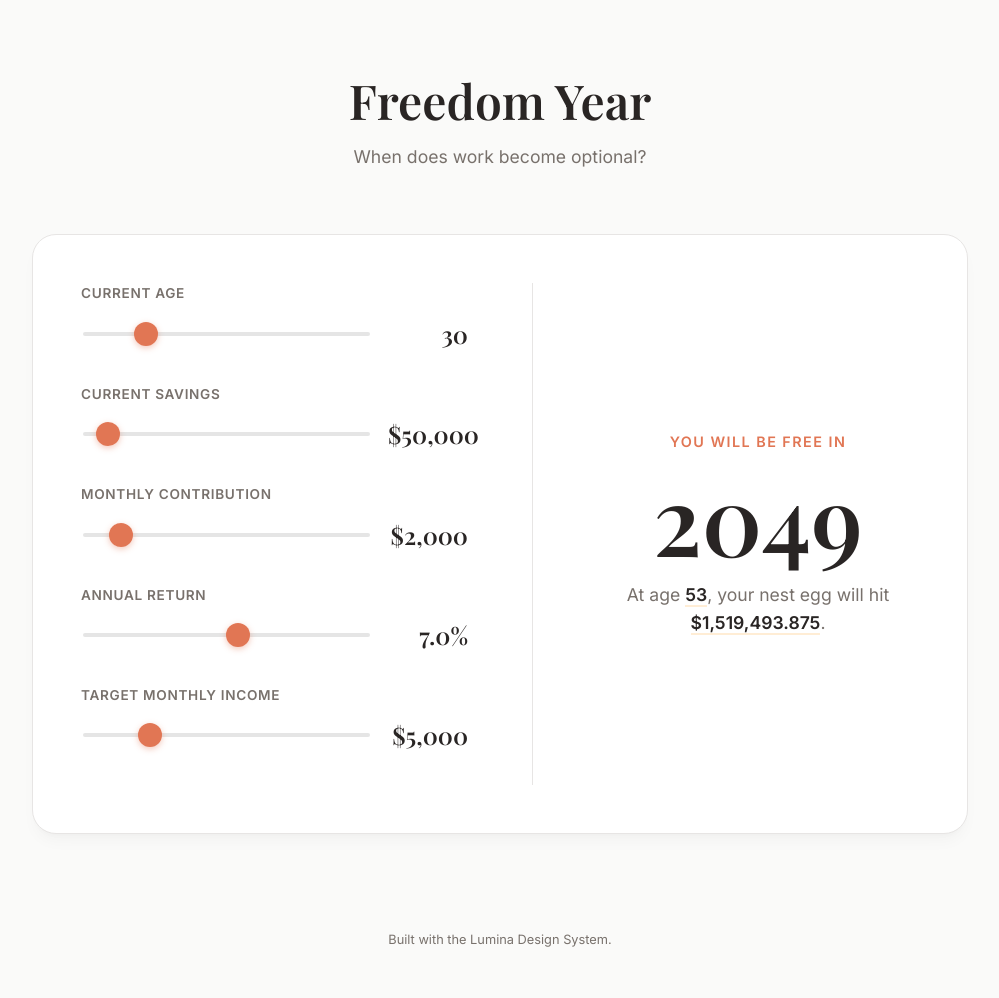
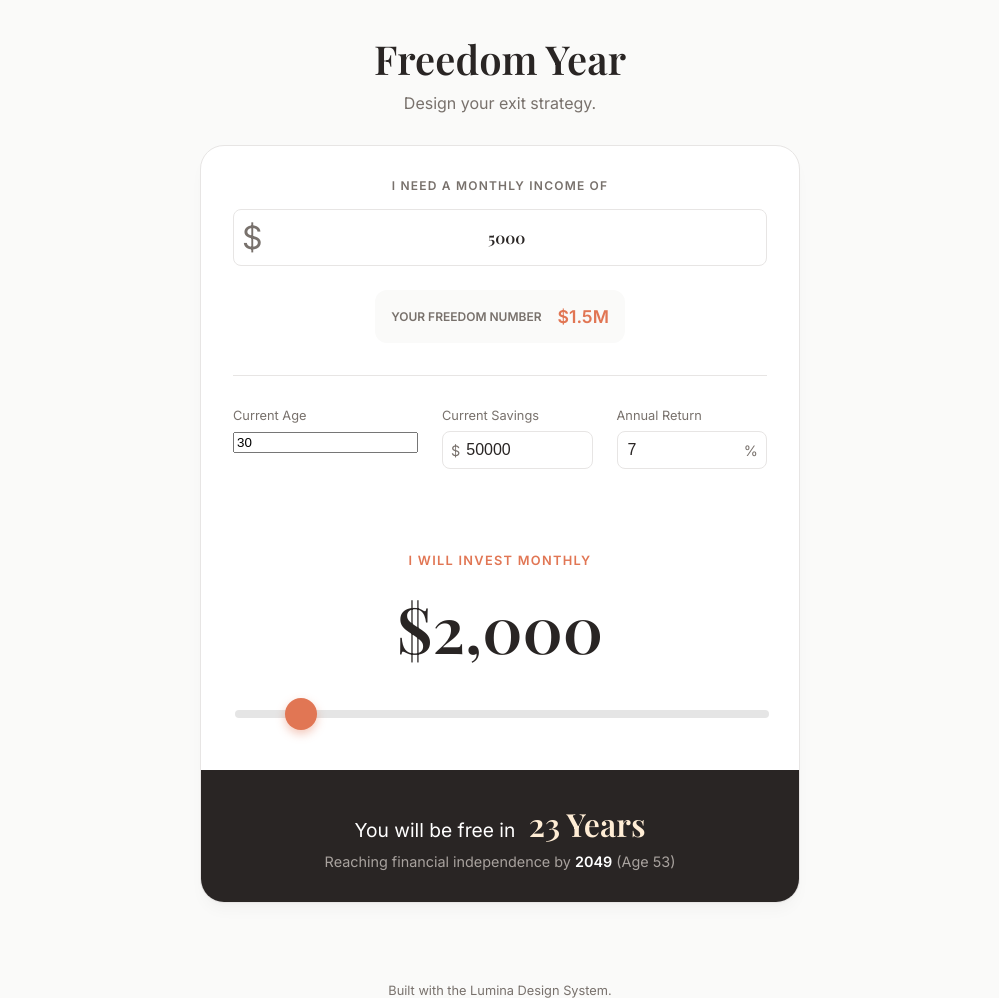
Before and after one commit to tejasdessai01/freedom-year, a plain HTML site: page index.html in a window 1280 px wide. Shown: the whole page, without its empty margins (140-1139 px from the left). Drawn offline with nearby package versions, Linux system fonts and the light colour scheme; a web font is replaced by a local one.

Commit message:
feat: redesign UX to focus on Freedom Number

```diff
--- a/app.js
+++ b/app.js
@@ -1,23 +1,24 @@
-// Inputs
 const inputs = {
+  targetIncome: document.getElementById('targetIncome'),
   currentAge: document.getElementById('currentAge'),
   currentSavings: document.getElementById('currentSavings'),
-  monthlySavings: document.getElementById('monthlySavings'),
   interestRate: document.getElementById('interestRate'),
-  targetIncome: document.getElementById('targetIncome')
+  monthlySavings: document.getElementById('monthlySavings')
 };
 
-// Displays
 const displays = {
-  currentAge: document.getElementById('disp-currentAge'),
-  currentSavings: document.getElementById('disp-currentSavings'),
+  freedomNumber: document.getElementById('freedomNumber'),
   monthlySavings: document.getElementById('disp-monthlySavings'),
-  interestRate: document.getElementById('disp-interestRate'),
-  targetIncome: document.getElementById('disp-targetIncome'),
-  freedomYear: document.getElementById('freedomYear'),
-  freedomAge: document.getElementById('freedomAge'),
-  freedomNestEgg: document.getElementById('freedomNestEgg')
+  freedomYears: document.getElementById('freedomYears'),
+  freedomDate: document.getElementById('freedomDate'),
+  freedomAge: document.getElementById('freedomAge')
 };
+
+function formatMoneyShort(num) {
+  if (num >= 1000000) return '$' + (num / 1000000).toFixed(1) + 'M';
+  if (num >= 1000) return '$' + (num / 1000).toFixed(0) + 'k';
+  return '$' + num;
+}
 
 function formatMoney(num) {
   return '$' + Number(num).toLocaleString();
@@ -25,58 +26,52 @@ function formatMoney(num) {
 
 function update() {
   // 1. Get Values
+  const monthlySpend = Number(inputs.targetIncome.value);
   const age = Number(inputs.currentAge.value);
   let nestEgg = Number(inputs.currentSavings.value);
-  const monthly = Number(inputs.monthlySavings.value);
   const rate = Number(inputs.interestRate.value) / 100;
-  const targetMonthly = Number(inputs.targetIncome.value);
+  const monthlyContrib = Number(inputs.monthlySavings.value);
 
-  // 2. Update Input Displays
-  displays.currentAge.innerText = age;
-  displays.currentSavings.innerText = formatMoney(nestEgg);
-  displays.monthlySavings.innerText = formatMoney(monthly);
-  displays.interestRate.innerText = (rate * 100).toFixed(1) + '%';
-  displays.targetIncome.innerText = formatMoney(targetMonthly);
+  // 2. The Target (The Goal)
+  // 4% Rule: Need 25x annual expenses
+  const targetNumber = (monthlySpend * 12) * 25;
+  displays.freedomNumber.innerText = formatMoneyShort(targetNumber);
 
-  // 3. The Freedom Calculation (The 4% Rule)
-  // Target Nest Egg = Annual Spend / 0.04
-  const targetNestEgg = (targetMonthly * 12) / 0.04;
+  // Update Hero Slider Display
+  displays.monthlySavings.innerText = formatMoney(monthlyContrib);
 
+  // 3. The Timeline (The Reality)
   const currentYear = new Date().getFullYear();
   let yearsPassed = 0;
-
-  // Prevent infinite loops if they can never retire
-  const MAX_YEARS = 80;
   let reached = false;
 
-  while (yearsPassed < MAX_YEARS) {
-    if (nestEgg >= targetNestEgg) {
+  // Cap calculation at 100 years to prevent crashes
+  while (yearsPassed < 100) {
+    if (nestEgg >= targetNumber) {
       reached = true;
       break;
     }
-    // Add annual growth + savings
+    // Compounding: Add interest + contributions
     const annualGrowth = nestEgg * rate;
-    const annualSavings = monthly * 12;
-    nestEgg += annualGrowth + annualSavings;
+    const annualContrib = monthlyContrib * 12;
+    nestEgg += annualGrowth + annualContrib;
     yearsPassed++;
   }
 
-  // 4. Update Result
+  // 4. Render Result
   if (reached) {
-    displays.freedomYear.innerText = currentYear + yearsPassed;
+    displays.freedomYears.innerText = yearsPassed === 0 ? "Today" : `${yearsPassed} Years`;
+    displays.freedomDate.innerText = currentYear + yearsPassed;
     displays.freedomAge.innerText = age + yearsPassed;
-    displays.freedomNestEgg.innerText = formatMoney(nestEgg);
   } else {
-    displays.freedomYear.innerText = "Never";
+    displays.freedomYears.innerText = "Never";
+    displays.freedomDate.innerText = "—";
     displays.freedomAge.innerText = "—";
-    displays.freedomNestEgg.innerText = "—";
   }
 }
 
-// Attach Listeners
-Object.values(inputs).forEach(input => {
-  input.addEventListener('input', update);
-});
+// Listeners
+Object.values(inputs).forEach(el => el.addEventListener('input', update));
 
 // Init
 update();
--- a/index.html
+++ b/index.html
@@ -11,63 +11,67 @@
   <div class="container">
     <header>
       <h1>Freedom Year</h1>
-      <div class="subtitle">When does work become optional?</div>
+      <div class="subtitle">Design your exit strategy.</div>
     </header>
 
-    <div class="calculator">
-      <!-- Controls -->
-      <div class="controls">
+    <div class="calculator-card">
 
-        <div class="input-group">
-          <label>Current Age</label>
-          <div class="slider-container">
-            <input type="range" id="currentAge" min="18" max="80" value="30">
-            <span class="value-display" id="disp-currentAge">30</span>
+      <!-- 1. THE GOAL -->
+      <div class="section goal-section">
+        <label class="label-muted">I need a monthly income of</label>
+        <div class="input-wrapper huge-input">
+          <span class="currency">$</span>
+          <input type="number" id="targetIncome" value="5000" step="100">
+        </div>
+        <div class="goal-display">
+          <span class="goal-label">YOUR FREEDOM NUMBER</span>
+          <span class="goal-value" id="freedomNumber">$1.5M</span>
+        </div>
+      </div>
+
+      <div class="divider"></div>
+
+      <!-- 2. THE REALITY -->
+      <div class="section reality-section">
+        <div class="input-row">
+          <div class="field">
+            <label>Current Age</label>
+            <input type="number" id="currentAge" value="30">
+          </div>
+          <div class="field">
+            <label>Current Savings</label>
+            <div class="input-wrapper">
+              <span class="currency">$</span>
+              <input type="number" id="currentSavings" value="50000" step="1000">
+            </div>
+          </div>
+          <div class="field">
+            <label>Annual Return</label>
+            <div class="input-wrapper">
+              <input type="number" id="interestRate" value="7" step="0.1">
+              <span class="suffix">%</span>
+            </div>
           </div>
         </div>
-
-        <div class="input-group">
-          <label>Current Savings</label>
-          <div class="slider-container">
-            <input type="range" id="currentSavings" min="0" max="1000000" step="5000" value="50000">
-            <span class="value-display" id="disp-currentSavings">$50,000</span>
-          </div>
-        </div>
-
-        <div class="input-group">
-          <label>Monthly Contribution</label>
-          <div class="slider-container">
-            <input type="range" id="monthlySavings" min="0" max="20000" step="100" value="2000">
-            <span class="value-display" id="disp-monthlySavings">$2,000</span>
-          </div>
-        </div>
-
-        <div class="input-group">
-          <label>Annual Return</label>
-          <div class="slider-container">
-            <input type="range" id="interestRate" min="1" max="12" step="0.1" value="7">
-            <span class="value-display" id="disp-interestRate">7.0%</span>
-          </div>
-        </div>
-
-        <div class="input-group">
-          <label>Target Monthly Income</label>
-          <div class="slider-container">
-            <input type="range" id="targetIncome" min="1000" max="20000" step="500" value="5000">
-            <span class="value-display" id="disp-targetIncome">$5,000</span>
-          </div>
-        </div>
-
       </div>
 
-      <!-- Results -->
-      <div class="result-section">
-        <div class="freedom-label">You will be free in</div>
-        <div class="freedom-year" id="freedomYear">2042</div>
-        <div class="freedom-details">
-          At age <span class="highlight" id="freedomAge">46</span>, your nest egg will hit <span class="highlight" id="freedomNestEgg">$1.5M</span>.
+      <!-- 3. THE LEVER (Hero Slider) -->
+      <div class="section lever-section">
+        <label class="label-accent">I will invest monthly</label>
+        <div class="hero-slider-value" id="disp-monthlySavings">$2,000</div>
+        <input type="range" id="monthlySavings" min="0" max="20000" step="100" value="2000" class="hero-slider">
+      </div>
+
+      <!-- 4. THE RESULT -->
+      <div class="result-bar">
+        <div class="result-text">
+          You will be free in <span class="highlight-year" id="freedomYears">12 Years</span>
+        </div>
+        <div class="result-sub">
+          Reaching financial independence by <span class="highlight-date" id="freedomDate">2038</span> (Age <span id="freedomAge">42</span>)
         </div>
       </div>
+
     </div>
   </div>
 
--- a/style.css
+++ b/style.css
@@ -3,175 +3,214 @@
 :root {
   --bg-canvas: #FAFAF9;
   --bg-surface: #FFFFFF;
-  --text-main: #292524; /* Warm Charcoal */
-  --text-sub: #78716C;   /* Stone */
-  --brand: #E17654;      /* Terracotta */
+  --text-main: #292524;
+  --text-sub: #78716C;
+  --brand: #E17654;
   --brand-light: #FFEDD5;
   --border: #E7E5E4;
-  --shadow-sm: 0 1px 2px 0 rgb(0 0 0 / 0.05);
   --shadow-lg: 0 10px 15px -3px rgb(0 0 0 / 0.03), 0 4px 6px -4px rgb(0 0 0 / 0.03);
 }
-
-* { box-sizing: border-box; }
 
 body {
   margin: 0;
   font-family: 'Inter', sans-serif;
   background-color: var(--bg-canvas);
   color: var(--text-main);
-  line-height: 1.5;
-  -webkit-font-smoothing: antialiased;
+  min-height: 100vh;
   display: flex;
   flex-direction: column;
-  min-height: 100vh;
+  align-items: center;
+  justify-content: center;
 }
 
-/* Layout */
 .container {
-  max-width: 1000px;
-  margin: 0 auto;
-  padding: 4rem 2rem;
   width: 100%;
+  max-width: 600px; /* Focused width */
+  padding: 2rem;
 }
 
 header {
   text-align: center;
-  margin-bottom: 4rem;
+  margin-bottom: 2rem;
 }
 
 h1 {
   font-family: 'Playfair Display', serif;
-  font-size: 3rem;
-  font-weight: 600;
+  font-size: 2.5rem;
+  margin: 0 0 0.5rem 0;
   color: var(--text-main);
-  margin: 0 0 0.5rem 0;
 }
 
-.subtitle {
-  color: var(--text-sub);
-  font-size: 1.1rem;
+.subtitle { color: var(--text-sub); }
+
+.calculator-card {
+  background: var(--bg-surface);
+  border-radius: 24px;
+  box-shadow: var(--shadow-lg);
+  border: 1px solid var(--border);
+  overflow: hidden;
 }
 
-/* The Calculator Card */
-.calculator {
-  background: var(--bg-surface);
-  border-radius: 24px;
-  padding: 3rem;
-  box-shadow: var(--shadow-lg);
-  border: 1px solid var(--border);
-  display: grid;
-  grid-template-columns: 1fr 1fr;
-  gap: 4rem;
+/* Sections */
+.section { padding: 2rem; }
+
+.divider {
+  height: 1px;
+  background: var(--border);
+  margin: 0 2rem;
 }
 
-@media (max-width: 768px) {
-  .calculator { grid-template-columns: 1fr; gap: 2rem; padding: 2rem; }
+/* 1. GOAL SECTION */
+.goal-section { text-align: center; }
+
+.label-muted {
+  text-transform: uppercase;
+  font-size: 0.75rem;
+  letter-spacing: 0.1em;
+  color: var(--text-sub);
+  font-weight: 600;
+  margin-bottom: 1rem;
+  display: block;
 }
 
-/* Inputs */
-.input-group { margin-bottom: 2rem; }
-
-label {
-  display: block;
-  font-size: 0.85rem;
-  font-weight: 600;
-  text-transform: uppercase;
-  letter-spacing: 0.05em;
-  color: var(--text-sub);
-  margin-bottom: 0.75rem;
+.huge-input {
+  display: flex;
+  justify-content: center;
+  align-items: center;
+  margin-bottom: 1.5rem;
 }
 
-.slider-container {
-  display: flex;
+.huge-input input {
+  font-family: 'Playfair Display', serif;
+  font-size: 3.5rem;
+  border: none;
+  border-bottom: 2px solid var(--border);
+  width: 220px;
+  text-align: center;
+  color: var(--text-main);
+  outline: none;
+  transition: border-color 0.2s;
+}
+
+.huge-input input:focus { border-color: var(--brand); }
+.huge-input .currency { font-size: 2rem; margin-right: 0.5rem; color: var(--text-sub); }
+
+.goal-display {
+  background: var(--bg-canvas);
+  border-radius: 12px;
+  padding: 1rem;
+  display: inline-flex;
   align-items: center;
   gap: 1rem;
 }
 
-/* Custom Slider Styling */
-input[type=range] {
+.goal-label { font-size: 0.75rem; font-weight: 600; color: var(--text-sub); }
+.goal-value { font-weight: 700; color: var(--brand); font-size: 1.1rem; }
+
+/* 2. REALITY SECTION */
+.input-row {
+  display: grid;
+  grid-template-columns: 1fr 1fr 1fr;
+  gap: 1.5rem;
+}
+
+.field label {
+  display: block;
+  font-size: 0.8rem;
+  color: var(--text-sub);
+  margin-bottom: 0.5rem;
+}
+
+.input-wrapper {
+  display: flex;
+  align-items: center;
+  border: 1px solid var(--border);
+  border-radius: 8px;
+  padding: 0.5rem;
+  background: white;
+}
+
+.input-wrapper input {
+  width: 100%;
+  border: none;
+  outline: none;
+  font-size: 1rem;
+  font-weight: 500;
+  color: var(--text-main);
+}
+
+.currency, .suffix { color: var(--text-sub); font-size: 0.9rem; margin-right: 4px; }
+.suffix { margin-left: 4px; margin-right: 0; }
+
+/* 3. LEVER SECTION (Slider) */
+.lever-section { text-align: center; padding-top: 3rem; padding-bottom: 3rem; }
+
+.label-accent {
+  color: var(--brand);
+  font-weight: 600;
+  text-transform: uppercase;
+  font-size: 0.8rem;
+  letter-spacing: 0.1em;
+}
+
+.hero-slider-value {
+  font-family: 'Playfair Display', serif;
+  font-size: 4rem;
+  color: var(--text-main);
+  margin: 1rem 0 2rem 0;
+}
+
+.hero-slider {
   -webkit-appearance: none;
   width: 100%;
   background: transparent;
 }
 
-input[type=range]::-webkit-slider-thumb {
+.hero-slider::-webkit-slider-runnable-track {
+  width: 100%;
+  height: 8px;
+  background: #E5E5E5;
+  border-radius: 4px;
+  cursor: pointer;
+}
+
+.hero-slider::-webkit-slider-thumb {
   -webkit-appearance: none;
-  height: 24px;
-  width: 24px;
+  height: 32px;
+  width: 32px;
   border-radius: 50%;
   background: var(--brand);
-  cursor: pointer;
-  margin-top: -10px;
-  box-shadow: 0 2px 6px rgba(225, 118, 84, 0.4);
+  margin-top: -12px;
+  box-shadow: 0 4px 10px rgba(225, 118, 84, 0.4);
+  cursor: grab;
   transition: transform 0.1s;
 }
 
-input[type=range]::-webkit-slider-thumb:hover { transform: scale(1.1); }
+.hero-slider::-webkit-slider-thumb:hover { transform: scale(1.1); }
+.hero-slider:active::-webkit-slider-thumb { cursor: grabbing; }
 
-input[type=range]::-webkit-slider-runnable-track {
-  width: 100%;
-  height: 4px;
-  cursor: pointer;
-  background: #E5E5E5;
-  border-radius: 2px;
+/* 4. RESULT BAR */
+.result-bar {
+  background: var(--text-main);
+  color: white;
+  padding: 2rem;
+  text-align: center;
 }
 
-.value-display {
+.result-text { font-size: 1.2rem; margin-bottom: 0.5rem; }
+.highlight-year {
   font-family: 'Playfair Display', serif;
-  font-size: 1.5rem;
-  color: var(--text-main);
-  min-width: 80px;
-  text-align: right;
+  font-size: 2rem;
+  color: var(--brand-light);
+  margin-left: 0.5rem;
 }
 
-/* The Result Side */
-.result-section {
-  display: flex;
-  flex-direction: column;
-  justify-content: center;
-  align-items: center;
-  text-align: center;
-  border-left: 1px solid var(--border);
-  padding-left: 4rem;
+.result-sub { font-size: 0.9rem; color: #A8A29E; }
+.highlight-date { color: white; font-weight: 600; }
+
+footer { margin-top: 3rem; color: var(--text-sub); font-size: 0.8rem; }
+
+@media (max-width: 600px) {
+  .input-row { grid-template-columns: 1fr; }
+  .huge-input input { width: 100%; }
 }
-
-@media (max-width: 768px) {
-  .result-section { border-left: none; border-top: 1px solid var(--border); padding-left: 0; padding-top: 2rem; }
-}
-
-.freedom-label {
-  font-size: 0.9rem;
-  font-weight: 600;
-  color: var(--brand);
-  text-transform: uppercase;
-  letter-spacing: 0.1em;
-  margin-bottom: 1rem;
-}
-
-.freedom-year {
-  font-family: 'Playfair Display', serif;
-  font-size: 6rem;
-  line-height: 1;
-  color: var(--text-main);
-  margin-bottom: 1rem;
-}
-
-.freedom-details {
-  color: var(--text-sub);
-  font-size: 1.1rem;
-  line-height: 1.6;
-}
-
-.highlight {
-  color: var(--text-main);
-  font-weight: 600;
-  border-bottom: 2px solid var(--brand-light);
-}
-
-footer {
-  margin-top: auto;
-  text-align: center;
-  padding: 2rem;
-  color: var(--text-sub);
-  font-size: 0.8rem;
-}
```
